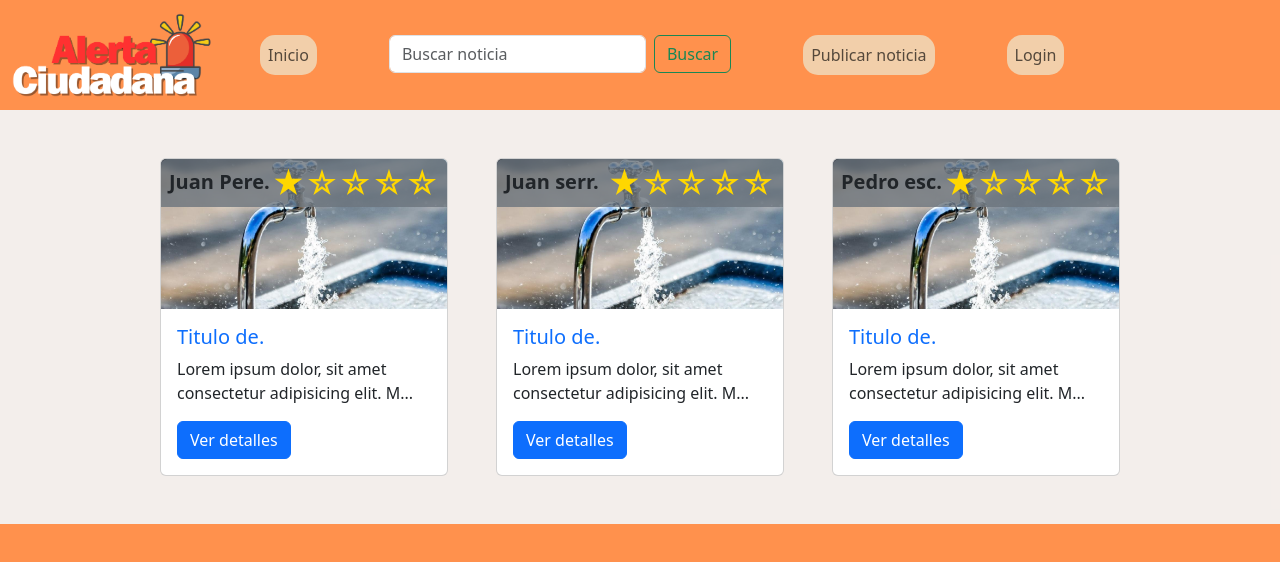
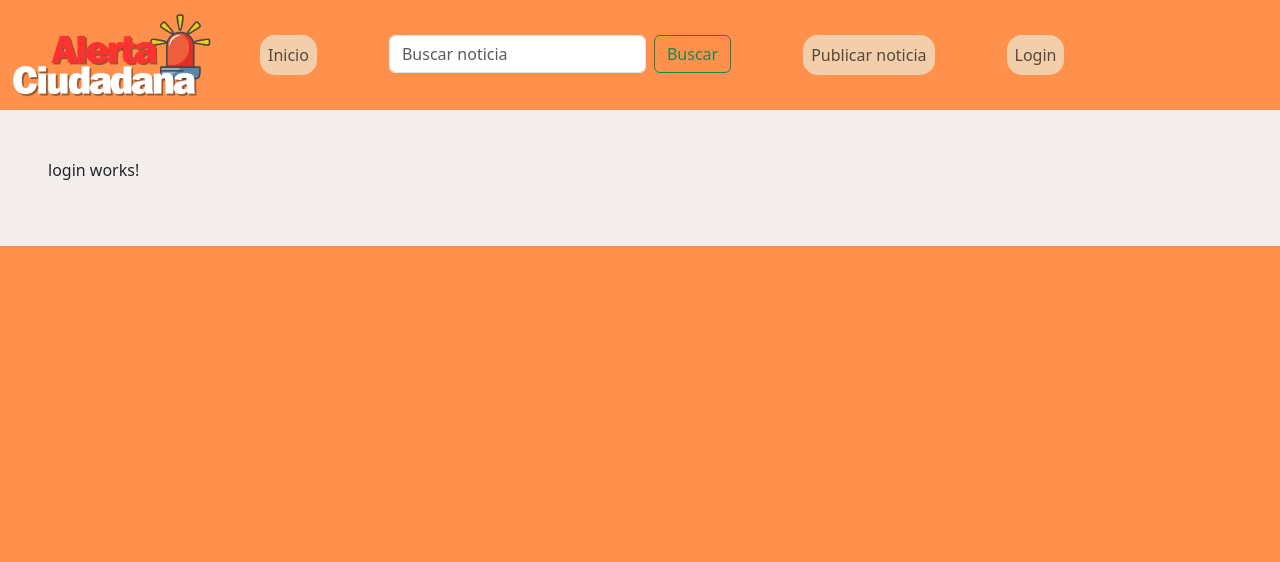
Before and after one commit to CristhianDevCod/alertaCiudadana, an Angular app: page /login in a window 1280 px wide. Before the commit this address led to /. Shown: the top 562 px of the page. Built offline with nearby package versions, Linux system fonts and the light colour scheme.

Commit message:
implementado la navegación entre componentes

```diff
--- a/src/app/app.component.html
+++ b/src/app/app.component.html
@@ -1,2 +1,4 @@
 <app-header/>
-<app-menu/>
+<div class="p-5" style="background-color: #f3f3f3f3;">
+    <router-outlet/>
+</div>
--- a/src/app/app.routes.ts
+++ b/src/app/app.routes.ts
@@ -1,3 +1,23 @@
 import { Routes } from '@angular/router';
+import { MenuComponent } from './layout/menu/menu.component';
+import { LoginComponent } from './layout/login/login.component';
+import { PublicacionComponent } from './layout/publicacion/publicacion.component';
 
-export const routes: Routes = [];
+export const routes: Routes = [
+    {
+        path: "",
+        component: MenuComponent
+    },
+    {
+        path: "inicio",
+        component: MenuComponent
+    },
+    {
+        path: "publicar",
+        component: PublicacionComponent
+    },
+    {
+        path: "login",
+        component: LoginComponent
+    }
+];
--- a/src/app/layout/header/header.component.html
+++ b/src/app/layout/header/header.component.html
@@ -9,7 +9,7 @@
 		<div class="collapse navbar-collapse" id="navbarSupportedContent">
 			<ul class="navbar-nav me-auto mb-2 mb-lg-0 text-center gap-2">
 				<li class="nav-item">
-					<a class="nav-link" aria-current="page" href="#">Inicio</a>
+					<a class="nav-link" aria-current="page" [routerLink]="['/']">Inicio</a>
 				</li>
 				<li class="nav-item">
 					<form class="d-flex" role="search">
@@ -18,10 +18,10 @@
 					</form>
 				</li>
 				<li class="nav-item">
-					<a class="nav-link" aria-current="page" href="#">Publicar noticia</a>
+					<a class="nav-link" aria-current="page" [routerLink]="['/publicar']">Publicar noticia</a>
 				</li>
 				<li class="nav-item">
-					<a class="nav-link" aria-current="page" href="#">Login</a>
+					<a class="nav-link" aria-current="page" [routerLink]="['/login']">Login</a>
 				</li>
 			</ul>
 		</div>
--- a/src/app/layout/header/header.component.ts
+++ b/src/app/layout/header/header.component.ts
@@ -1,9 +1,10 @@
 import { Component } from '@angular/core';
+import { RouterLink } from '@angular/router';
 
 @Component({
   selector: 'app-header',
   standalone: true,
-  imports: [],
+  imports: [RouterLink],
   templateUrl: './header.component.html',
   styleUrls: ['./header.component.css']
 })
--- /dev/null
+++ b/src/app/layout/login/login.component.html
@@ -0,0 +1 @@
+<p>login works!</p>
--- a/src/app/layout/menu/menu.component.html
+++ b/src/app/layout/menu/menu.component.html
@@ -1,8 +1 @@
-<!-- Listado de noticias -->
-<div class="p-5" style="background-color: #f3f3f3f3;">
-	<div class="">
-		<div>
-			<app-noticias class="d-flex flex-wrap gap-5 justify-content-center"/>
-		</div>
-	</div>
-</div>
+<app-noticias class="d-flex flex-wrap gap-5 justify-content-center"/>
--- /dev/null
+++ b/src/app/layout/publicacion/publicacion.component.html
@@ -0,0 +1 @@
+<p>publicacion works!</p>
```
Also changed, not shown: src/app/layout/login/login.component.ts (added, +12 -0 lines), src/app/layout/publicacion/publicacion.component.ts (added, +12 -0 lines), src/app/layout/login/login.component.css (added), src/app/layout/publicacion/publicacion.component.css (added).
